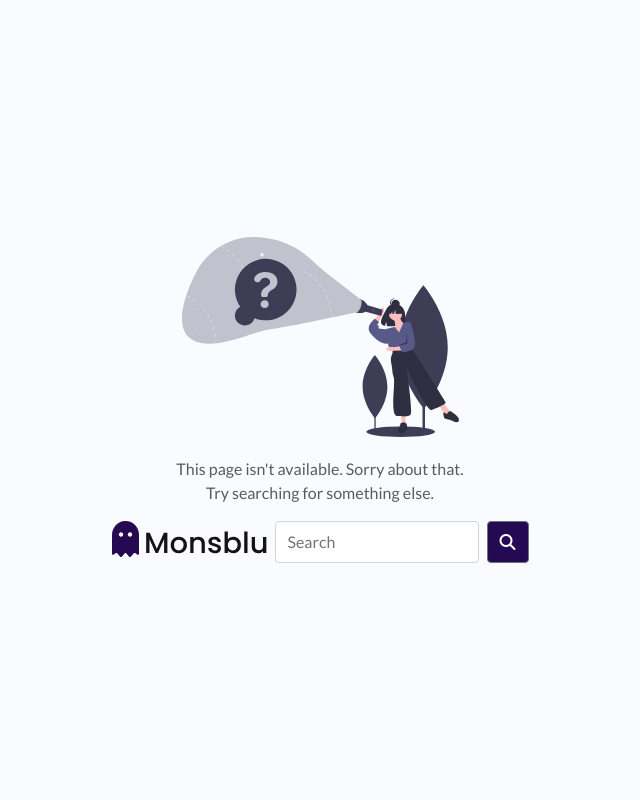
After one commit to azrielpamungkas/monsblu.com, a Django app: template tutorial/templates/404.html in a window 1280 px wide. The commit adds this page. Shown: the whole page, without its empty margins (320-960 px from the left). Run offline with Django 4.2, Linux system fonts and the light colour scheme; the template is opened without the code that fills it, so the values that code supplies are empty; some libraries are stand-ins or nearby versions.

Commit message:
feat: add error handler 404 not found

```diff
--- a/monsblu/static/css/main.css
+++ b/monsblu/static/css/main.css
@@ -150,3 +150,25 @@ blockquote {
     color: #777777;
     font-weight: 300    ;
 }
+
+.not-found-wrapper{
+    color: rgb(92, 91, 91);
+}
+
+.hero-not-found{
+    width: 100%;
+    height: 200px;
+    margin-bottom: 20px;
+}
+
+.not-found-wrapper .btn-secondary{
+    background-color: #250953;
+}
+
+.not-found .container{
+    display: flex;
+    justify-content: center;
+    align-items: center;
+    height: 100vh;
+    text-align: center;
+}
--- /dev/null
+++ b/tutorial/handler/views.py
@@ -0,0 +1,4 @@
+from django.shortcuts import render
+
+def handler404(request):
+    return render(request, '404.html')
--- /dev/null
+++ b/tutorial/templates/404.html
@@ -0,0 +1,23 @@
+{% extends 'base_tutorial.html' %}
+{% load static %}
+{% block 'external_head' %}
+<script src="https://use.fontawesome.com/04059433fd.js" type="text/javascript"></script>
+{% endblock  %}
+{% block 'title' %} 404 Not Found {% endblock %}
+
+{% block 'body' %}
+<section class="not-found">
+    <div class="container">
+        <div class="not-found-wrapper">
+            <img class="hero-not-found" src="{% static 'img/search-404.svg' %}" alt="search for something">
+            <p>This page isn't available. Sorry about that.<br>Try searching for something else.</p>
+            <form action="{% url 'search' %}" method="get" class="d-flex">
+                <img clasas="me-2" src="{% static 'img/logo_small.svg' %}" alt="logo small">
+                <input  name="q" class="form-control me-2" type="search" placeholder="Search" aria-label="Search">
+                <button class="btn btn-secondary" type="submit"><i class="fa fa-search"></i></button>
+            </form>
+        </div>
+
+    </div>
+</section>
+{% endblock %}
--- a/tutorial/templates/base_tutorial.html
+++ b/tutorial/templates/base_tutorial.html
@@ -11,6 +11,7 @@
     <link rel="canonical" href="www.monsbu.com">
     <!-- CSS only -->
     <link href="https://cdn.jsdelivr.net/npm/bootstrap@5.1.3/dist/css/bootstrap.min.css" rel="stylesheet" integrity="sha384-1BmE4kWBq78iYhFldvKuhfTAU6auU8tT94WrHftjDbrCEXSU1oBoqyl2QvZ6jIW3" crossorigin="anonymous">
+    {% block 'external_head' %}{% endblock %}
     <link rel="preconnect" href="https://fonts.googleapis.com">
     <link rel="preconnect" href="https://fonts.gstatic.com" crossorigin>
     <link href="https://fonts.googleapis.com/css2?family=Lato:ital,wght@0,100;0,300;0,400;0,700;0,900;1,300;1,400&display=swap" rel="stylesheet">
```
Also changed, not shown: monsblu/static/img/logo_small.svg (added), monsblu/static/img/search-404.svg (added), tutorial/handler/__init__.py (added).
